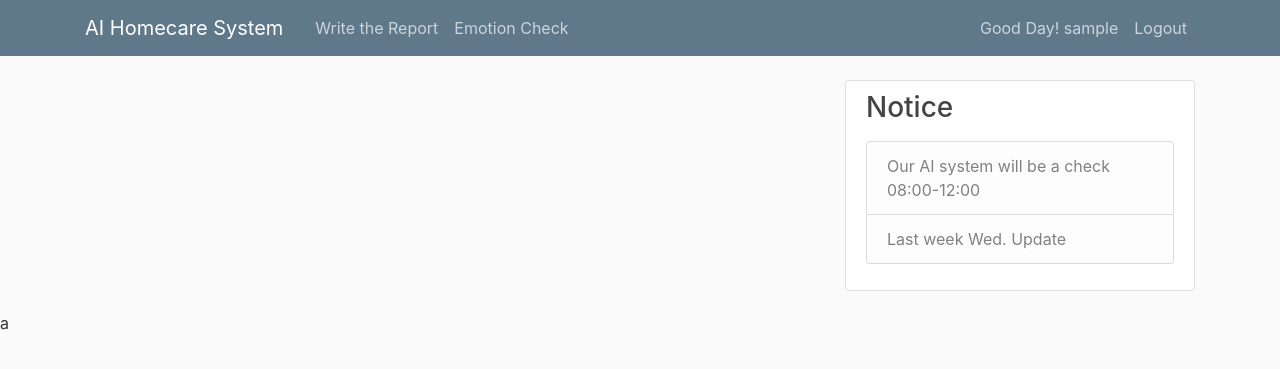
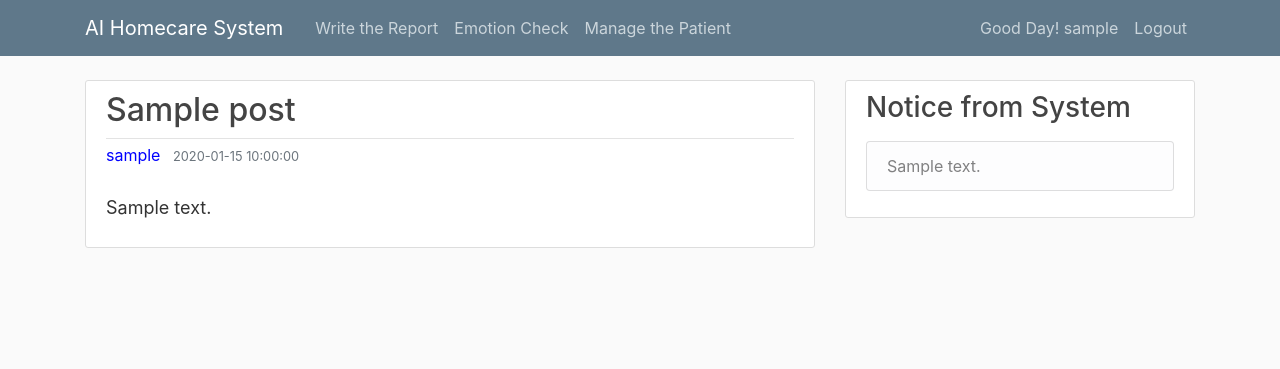
Before and after one commit to SamLindaman/Intelligent-Care-System, a Flask app: page / in a window 1280 px wide. Shown: the top 369 px of the page. Run offline with Flask 2, Linux system fonts and the light colour scheme; a user stored in the database is signed in; tables that the repository leaves empty hold one stand-in row (values such as "Sample post"); some libraries are stand-ins or nearby versions.

Commit message:
Day 3. Post Notice/Report

```diff
--- a/App/__init__.py
+++ b/App/__init__.py
@@ -2,6 +2,8 @@ from flask import Flask
 from flask_sqlalchemy import SQLAlchemy
 from flask_bcrypt import Bcrypt
 from flask_login import LoginManager
+import pymysql
+pymysql.install_as_MySQLdb()
 
 app = Flask(__name__)
 app.config['SECRET_KEY'] = '5f4c440a3601b408df6ccf7d'
--- a/App/routes.py
+++ b/App/routes.py
@@ -1,18 +1,21 @@
 from flask import render_template, url_for, flash, redirect, request
 from App import app, db, bcrypt
-from App.forms import RegistrationForm, LoginForm
+from App.forms import RegistrationForm, LoginForm, PostForm
 from App.models import Worker, Patient, Care_Post, Notice_Post
-from flask_login import login_user, current_user, logout_user
+from flask_login import login_user, current_user, logout_user, login_required
 
 
 @app.route("/")
 @app.route("/home")
 def home():
-    return render_template('home.html')
+    posts = Care_Post.query.all()
+    notice = Notice_Post.query.all()
+    return render_template('home.html', posts=posts, notice=notice)
 
 
 @app.route("/login", methods=['GET', 'POST'])
 def login():
+    notice = Notice_Post.query.all()
     if current_user.is_authenticated:
         return redirect(url_for('home'))
     form = LoginForm()
@@ -29,7 +32,7 @@ def login():
                 return redirect(next_page) if next_page else redirect(url_for('home'))
         else:
             flash('Login Unsuccessful. Pleach check again', 'danger')
-    return render_template('login.html', title='Login', form=form)
+    return render_template('login.html', title='Login', form=form, notice=notice)
 
 
 @app.route("/logout")
@@ -40,24 +43,63 @@ def logout():
 
 @app.route("/register", methods=['GET','POST'])
 def register():
+    notice = Notice_Post.query.all()
     if current_user.is_authenticated:
         return redirect(url_for('home'))
     form = RegistrationForm()
     if form.validate_on_submit():
         hashed_password = bcrypt.generate_password_hash(form.password.data).decode('utf-8')
         worker = Worker(username=form.username.data, email=form.email.data, password=hashed_password)
-
         db.session.add(worker)
         db.session.commit()
         flash('Your account has been created! You are now able to log in', 'success')
         return redirect(url_for('login'))
-    return render_template('register.html', title='Register', form=form)
+    return render_template('register.html', title='Register', form=form, notice=notice)
+
+
+@app.route("/post/report", methods=['GET', 'POST'])
+@login_required
+def new_post():
+    notice = Notice_Post.query.all()
+    form = PostForm()
+    if form.validate_on_submit():
+        post = Care_Post(title=form.title.data, content=form.content.data, worker=current_user)
+        db.session.add(post)
+        db.session.commit()
+        flash('Your post has been created!', 'success')
+        return redirect(url_for('home'))
+    return render_template('create_post.html', title='New Post', form=form, notice=notice, legend='New Post')
 
 
 @app.route("/emotioncheck")
 def emotioncheck():
-    return render_template('emotioncheck.html', title='Emotion Check')
+    notice = Notice_Post.query.all()
+    return render_template('emotioncheck.html', notice=notice, title='Emotion Check')
+
+
+@app.route("/manage/patient")
+def patient_manage():
+    notice = Notice_Post.query.all()
+    return render_template('manage_patient.html', notice=notice, title='Patient Management')
+
 
 @app.route("/admin")
 def admin():
-    return render_template('admin.html', title='Administrator Only')
+    notice = Notice_Post.query.all()
+    return render_template('admin.html', title='Administrator Only', notice=notice)
+
+@app.route("/post/notice", methods=['GET', 'POST'])
+def notice_post():
+    form = PostForm()
+    if form.validate_on_submit():
+        post = Notice_Post(title=form.title.data, content=form.content.data)
+        db.session.add(post)
+        db.session.commit()
+        flash('Your post has been created!', 'success')
+        return redirect(url_for('admin'))
+    return render_template('notice_post.html', form=form, legend='Notice Post')
+
+@app.route("/manage/staff")
+def worker_manage():
+    notice = Notice_Post.query.all()
+    return render_template('manage_worker.html', notice=notice)
--- a/App/templates/home.html
+++ b/App/templates/home.html
@@ -1,14 +1,14 @@
 {% extends "layout.html" %}
 {% block content %}
-    {% for post in c_post %}
+    {% for c_post in posts %}
         <article class="media content-section">
           <div class="media-body">
             <div class="article-metadata">
-              <a class="mr-2" href="#">{{ post.author }}</a>
-              <small class="text-muted">{{ post.date_posted }}</small>
+              <h2><a class="article-title" href="#">{{ c_post.title }}</a></h2>
             </div>
-            <h2><a class="article-title" href="#">{{ post.title }}</a></h2>
-            <p class="article-content">{{ post.content }}</p>
+              <a class="mr-2" style="color: blue">{{ c_post.worker.username }}</a>
+              <small class="text-muted">{{ c_post.date_posted }}</small>
+            <p class="article-content" style="font-size:large"><br>{{ c_post.content }}</p>
           </div>
         </article>
     {% endfor %}
--- a/App/templates/layout.html
+++ b/App/templates/layout.html
@@ -11,9 +11,9 @@
     <link rel="stylesheet" type="text/css" href="{{ url_for('static', filename='main.css') }}">
 
     {% if title %}
-        <title>AI Hospital - {{ title }}</title>
+        <title>AI Homecare System - {{ title }}</title>
     {% else %}
-        <title>AI Hospital</title>
+        <title>AI Homecare System</title>
     {% endif %}
 </head>
 <body>
@@ -27,8 +27,9 @@
           <div class="collapse navbar-collapse" id="navbarToggle">
             <div class="navbar-nav mr-auto">
                 {% if current_user.is_authenticated %}
-                  <a class="nav-item nav-link" href="/">Write the Report</a>
-                  <a class="nav-item nav-link" href="/emotioncheck">Emotion Check</a>
+                  <a class="nav-item nav-link" href="{{ url_for('new_post') }}">Write the Report</a>
+                  <a class="nav-item nav-link" href="{{ url_for('emotioncheck') }}">Emotion Check</a>
+                  <a class="nav-item nav-link" href="{{ url_for('patient_manage') }}">Manage the Patient</a>
                 {% else %}
                   <a class="nav-item nav-link">Please Login for start your work >>>></a>
                 {% endif %}
@@ -50,23 +51,34 @@
     </header>
     <main role="main" class="container">
       <div class="row">
+          {% if current_user.is_authenticated %}
             <div class="col-md-8">
               {% block content %}{% endblock %}
             </div>
             <div class="col-md-4">
               <div class="content-section">
-            <h3>Notice</h3>
+                <h3>Notice from System</h3>
                 <p class='text-muted'>
                   <ul class="list-group">
-                <li class="list-group-item list-group-item-light">Our AI system will be a check 08:00-12:00</li>
-                <li class="list-group-item list-group-item-light">Last week Wed. Update</li>
+                  {% for n_post in notice %}
+                      <p class="article-content list-group-item list-group-item-light">{{ n_post.content }}</p>
+                  {% endfor %}
                   </ul>
                 </p>
               </div>
             </div>
+          {% else %}
+              <div class="row">
+                  <div class="col-12">
+                      <div class="card card-body mailbox">
+                          <img style="width: 100%; height: 100%;object-fit: contain;" src="/static/1.jpg">
+                      </div>
+                  </div>
+              </div>
+          {% endif %}
       </div>
     </main>
-a
+
 
     <!-- Optional JavaScript -->
     <!-- jQuery first, then Popper.js, then Bootstrap JS -->
--- /dev/null
+++ b/App/templates/manage_patient.html
@@ -0,0 +1,4 @@
+{% extends "layout.html" %}
+{% block content %}
+    <h1>Manage the Patient</h1>
+{% endblock content %}
--- /dev/null
+++ b/App/templates/manage_worker.html
@@ -0,0 +1,4 @@
+{% extends "admin.html" %}
+{% block content %}
+    <h1>Manage the Staff</h1>
+{% endblock content %}
--- a/App/templates/register.html
+++ b/App/templates/register.html
@@ -1,4 +1,4 @@
-{% extends "layout.html" %}
+{% extends "login.html" %}
 {% block content %}
     <div class="content-section">
         <form method="POST" action="">
```
Also changed, not shown: App/forms.py (+8 -1 lines), App/models.py (+9 -8 lines), App/templates/admin.html (+18 -20 lines), App/templates/create_post.html (added, +40 -0 lines), App/templates/login.html (+66 -2 lines), App/templates/notice_post.html (added, +40 -0 lines), App/static/1.jpg (added). Lines whose indentation alone changed are shown as unchanged.
